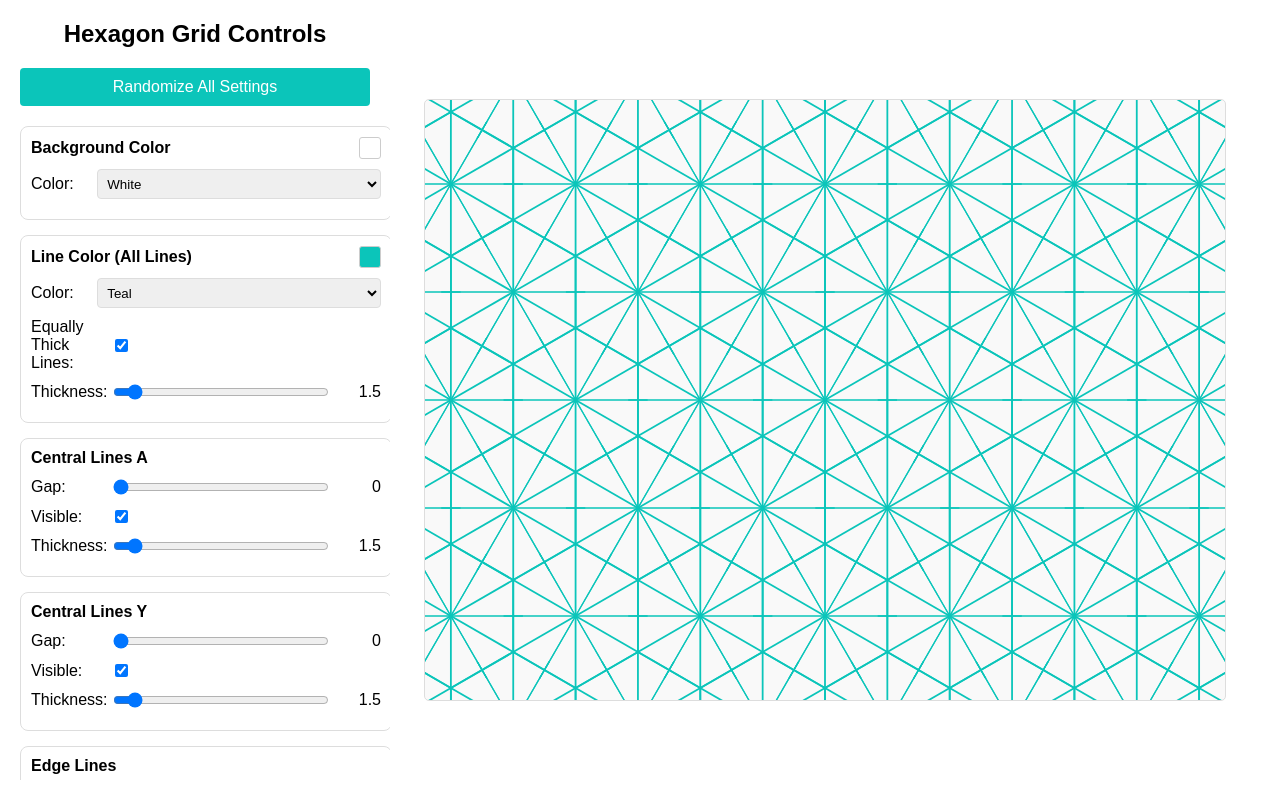
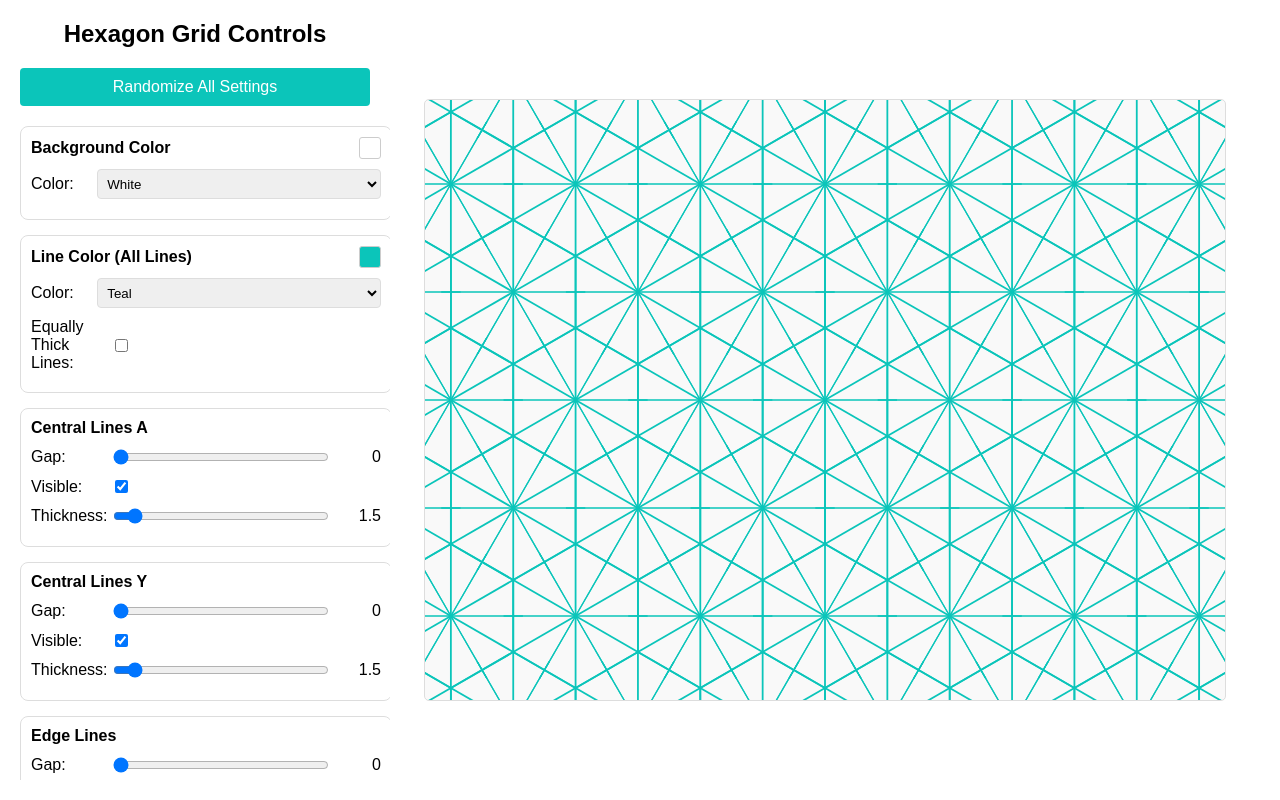
Before and after one commit to brayriebond/hexagonal-pattern-visualizer, a website: page public/index.html in a window 1280 px wide. Drawn offline with Linux system fonts and the light colour scheme.

Commit message:
line thickness

```diff
--- a/public/index.html
+++ b/public/index.html
@@ -173,10 +173,10 @@
 
       <div class="slider-container">
         <label for="equalThickness">Equally Thick Lines:</label>
-        <input type="checkbox" id="equalThickness" checked>
+        <input type="checkbox" id="equalThickness">
       </div>
 
-      <div class="slider-container" id="globalThicknessContainer" style="display: flex;">
+      <div class="slider-container" id="globalThicknessContainer" style="display: none;">
         <label for="globalThickness">Thickness:</label>
         <input type="range" id="globalThickness" min="0.5" max="15" value="1.5" step="0.5">
         <span id="globalThicknessValue" class="value-display">1.5</span>
@@ -622,9 +622,6 @@
     // Initialize with the hexagon grid
     initVisualization();
 
-    // Call toggleThicknessControls to set up the initial state
-    toggleThicknessControls();
-
     // Function to update background color
     function updateBackgroundColor(color) {
       document.getElementById('hexagonSvg').style.backgroundColor = color;
```
